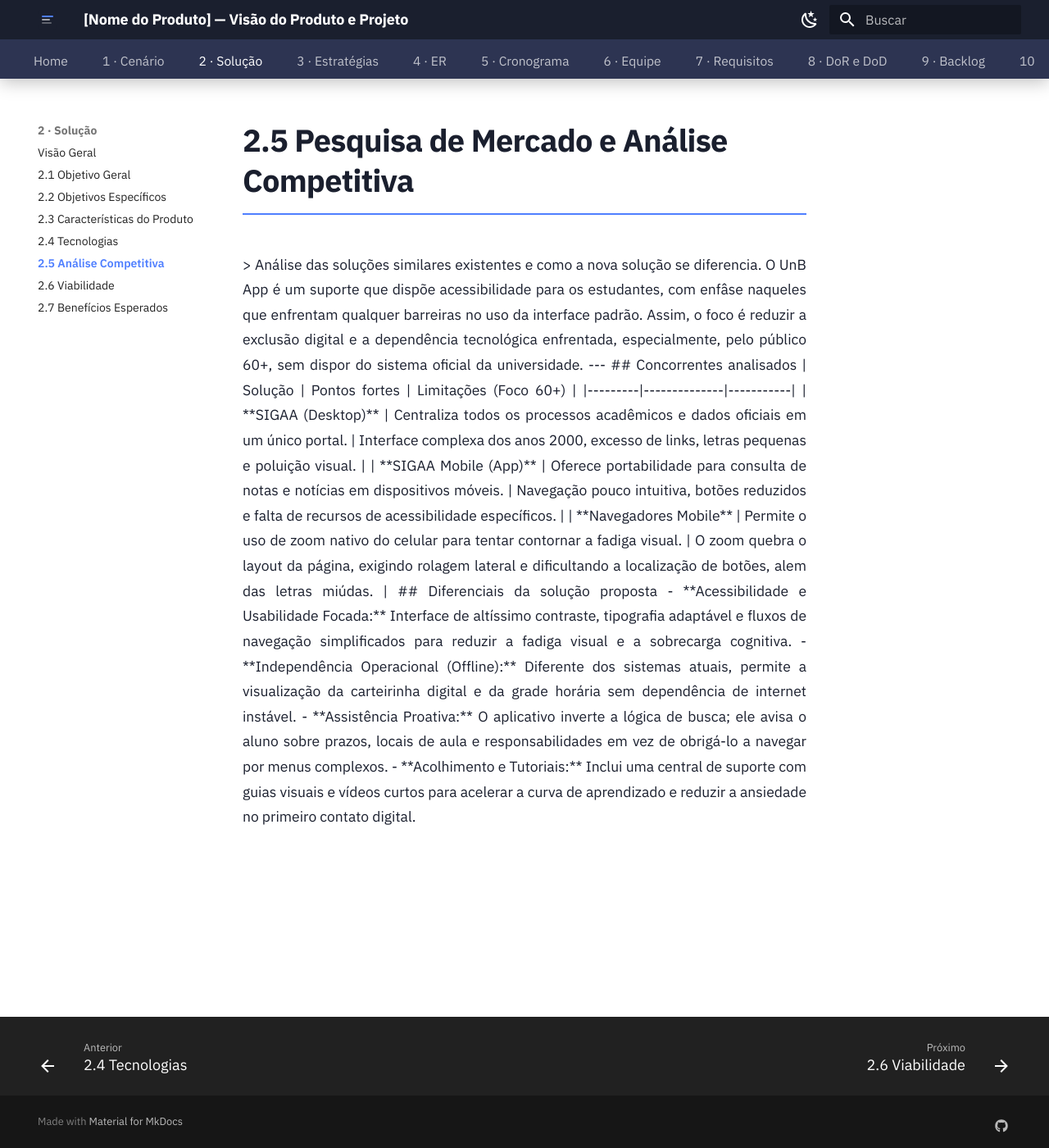
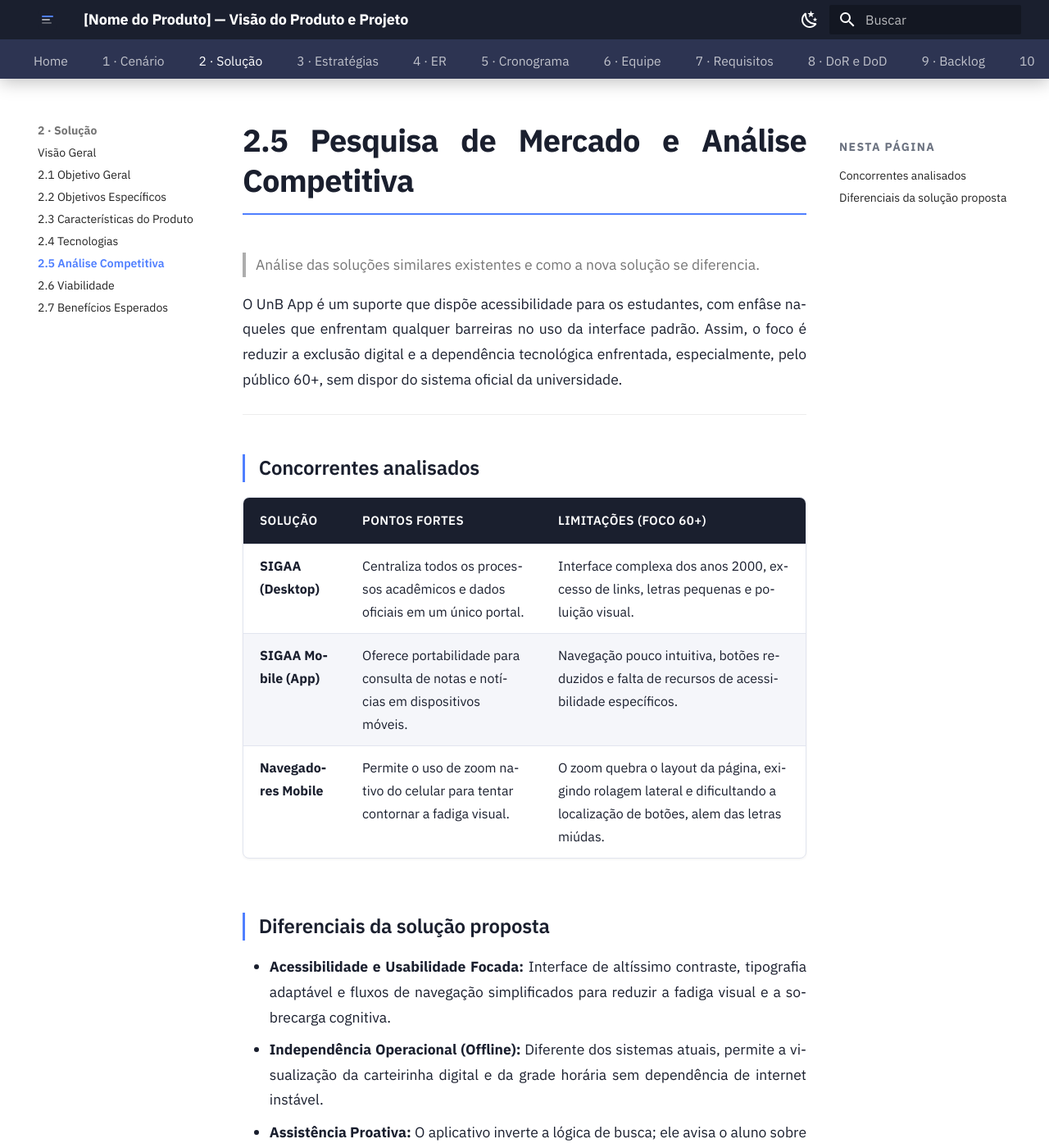
Before and after one commit to mdsreq-fga-unb/REQ-2026.1-T02-UnB-App, an MkDocs documentation site: the page built from docs/02-solucao/mercado.md, in a window 1280 px wide and 1400 px high. Shown: the whole window at 82% size. Built offline with MkDocs 1.6.1 and Material for MkDocs 9.7.7, drawn with Linux system fonts in a browser that asks for light colours; some of the changed text lies outside the part shown.

Commit message:
docs: adiciona conteudo a viabilidade e formatacao em geral

```diff
--- a/docs/02-solucao/mercado.md
+++ b/docs/02-solucao/mercado.md
@@ -1,6 +1,5 @@
 # 2.5 Pesquisa de Mercado e Análise Competitiva
 
-<div align="justify">
 > Análise das soluções similares existentes e como a nova solução se diferencia.
 
 O UnB App é um suporte que dispõe acessibilidade para os estudantes, com enfâse naqueles que enfrentam qualquer barreiras no uso da interface padrão. Assim, o foco é reduzir a exclusão digital e a dependência tecnológica enfrentada, especialmente, pelo público 60+, sem dispor do sistema oficial da universidade.
@@ -21,5 +20,3 @@ O UnB App é um suporte que dispõe acessibilidade para os estudantes, com enfâ
 - **Independência Operacional (Offline):** Diferente dos sistemas atuais, permite a visualização da carteirinha digital e da grade horária sem dependência de internet instável.
 - **Assistência Proativa:** O aplicativo inverte a lógica de busca; ele avisa o aluno sobre prazos, locais de aula e responsabilidades em vez de obrigá-lo a navegar por menus complexos.
 - **Acolhimento e Tutoriais:** Inclui uma central de suporte com guias visuais e vídeos curtos para acelerar a curva de aprendizado e reduzir a ansiedade no primeiro contato digital.
-
-</div>
--- a/docs/assets/stylesheets/extra.css
+++ b/docs/assets/stylesheets/extra.css
@@ -37,6 +37,8 @@
   font-size: .875rem;
   line-height: 1.75;
   color: var(--vpp-text);
+  text-align: justify;
+  hyphens: auto;
 }
 
 .md-typeset h1 {
```
Also changed, not shown: docs/02-solucao/viabilidade.md (+16 -6 lines).
